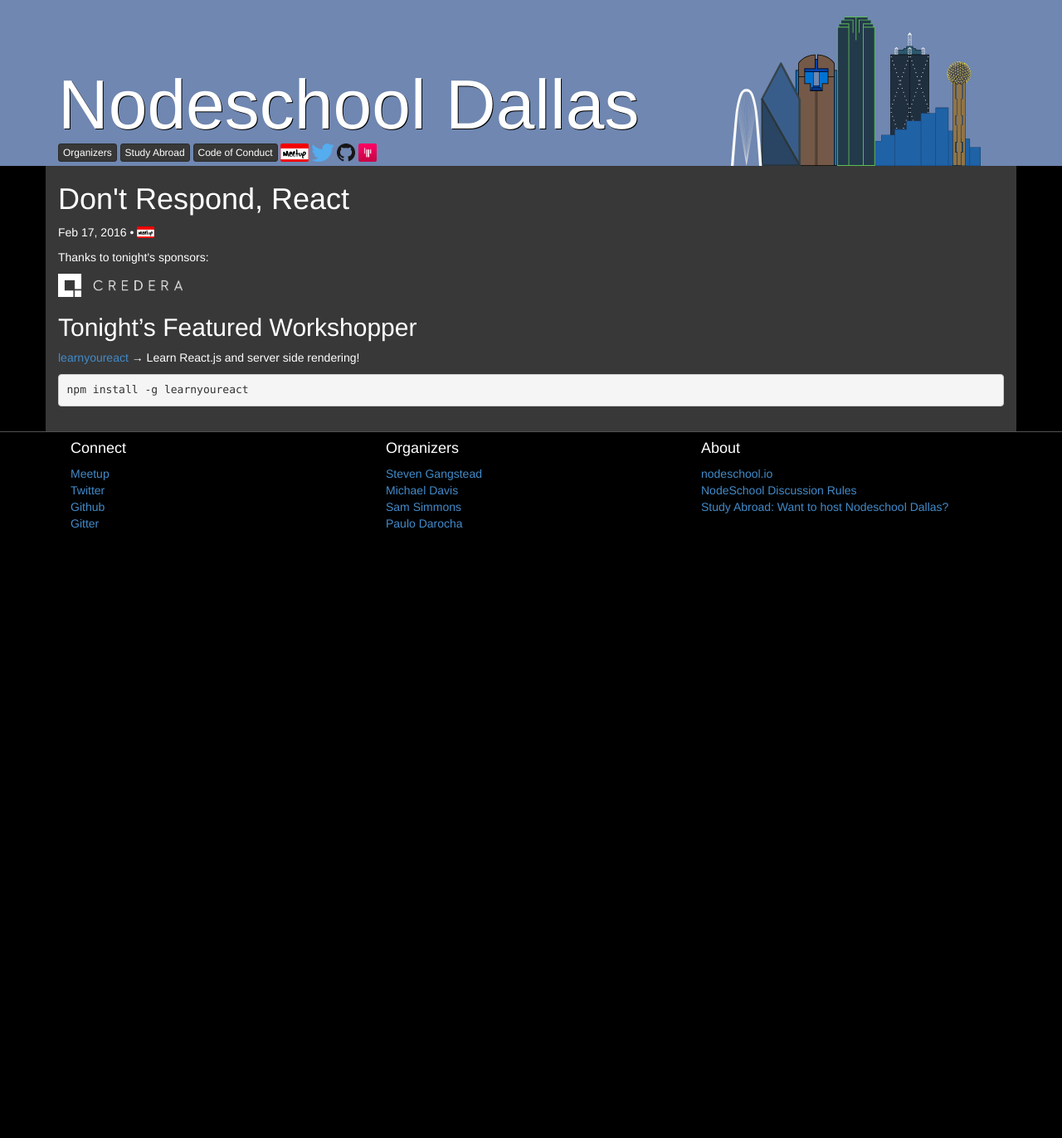
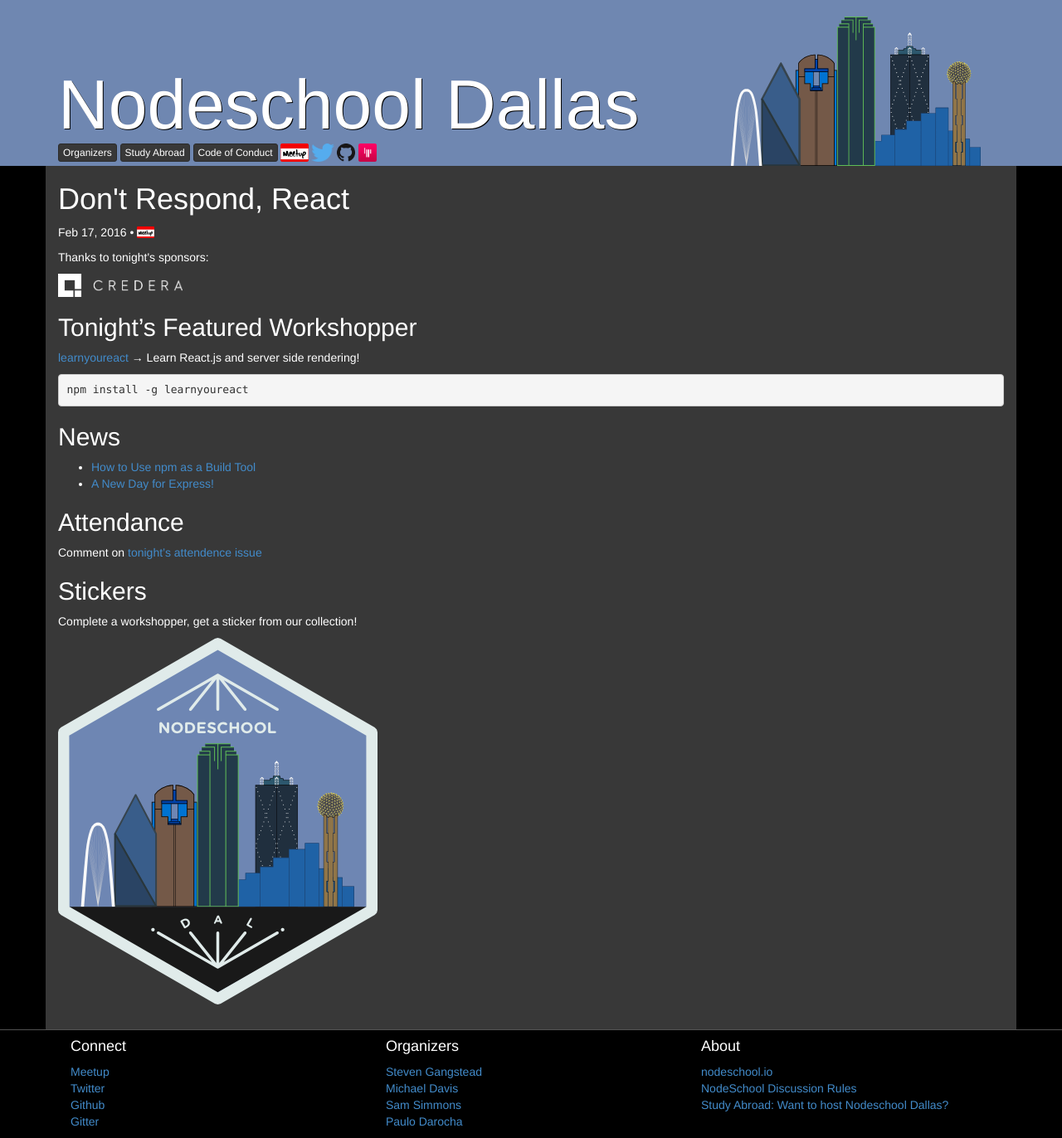
Before and after one commit to nodeschool/dallas, a Jekyll site: the page built from _posts/2016-02-17-react.md, in a window 1280 px wide. Shown: the whole page at 83% size. Built offline with Jekyll 4.4.1, drawn with Linux system fonts in a browser that asks for light colours; before the commit the page ends 900 px from its top, so only the background shows below that.

Commit message:
added news and attendance to the event

````diff
--- a/_posts/2016-02-17-react.md
+++ b/_posts/2016-02-17-react.md
@@ -12,3 +12,17 @@
 ```bash
 npm install -g learnyoureact
 ```
+
+## News
+- [How to Use npm as a Build Tool](http://blog.keithcirkel.co.uk/how-to-use-npm-as-a-build-tool/)
+- [A New Day for Express!](https://strongloop.com/strongblog/a-new-day-for-express/)
+
+## Attendance
+
+Comment on [tonight's attendence issue](https://github.com/nodeschool/dallas/issues/75)
+
+## Stickers
+
+Complete a workshopper, get a sticker from our collection!
+
+![Nodeschool Dallas]({{ site.baseurl }}/assets/images/stickers/nodeschool-dallas-skyline.png)
````
